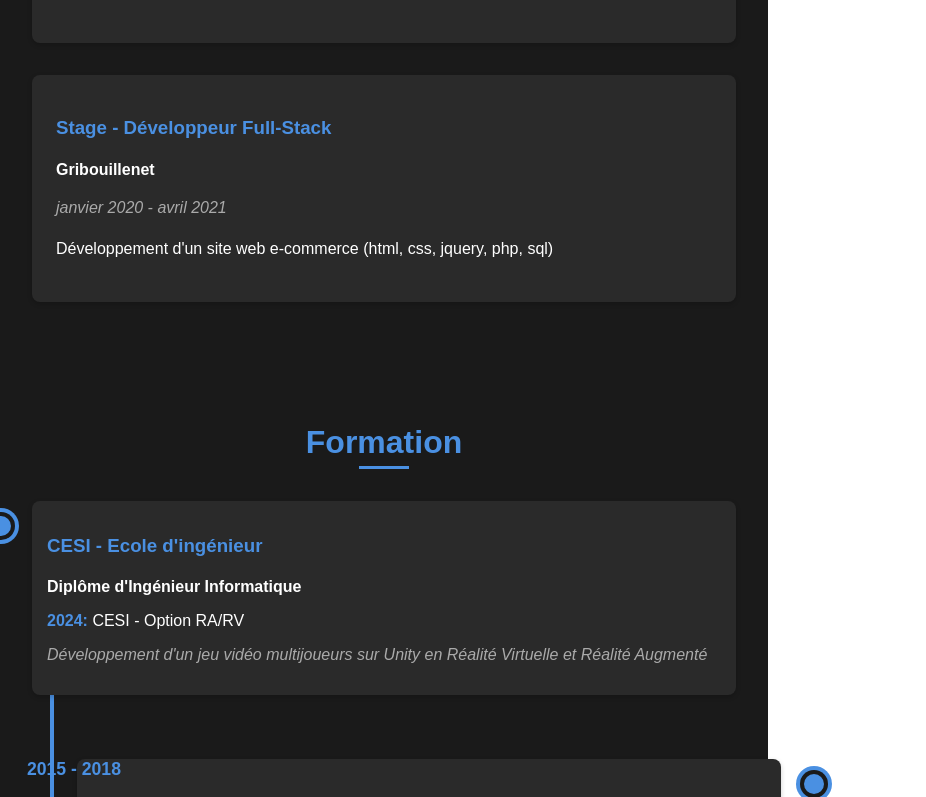
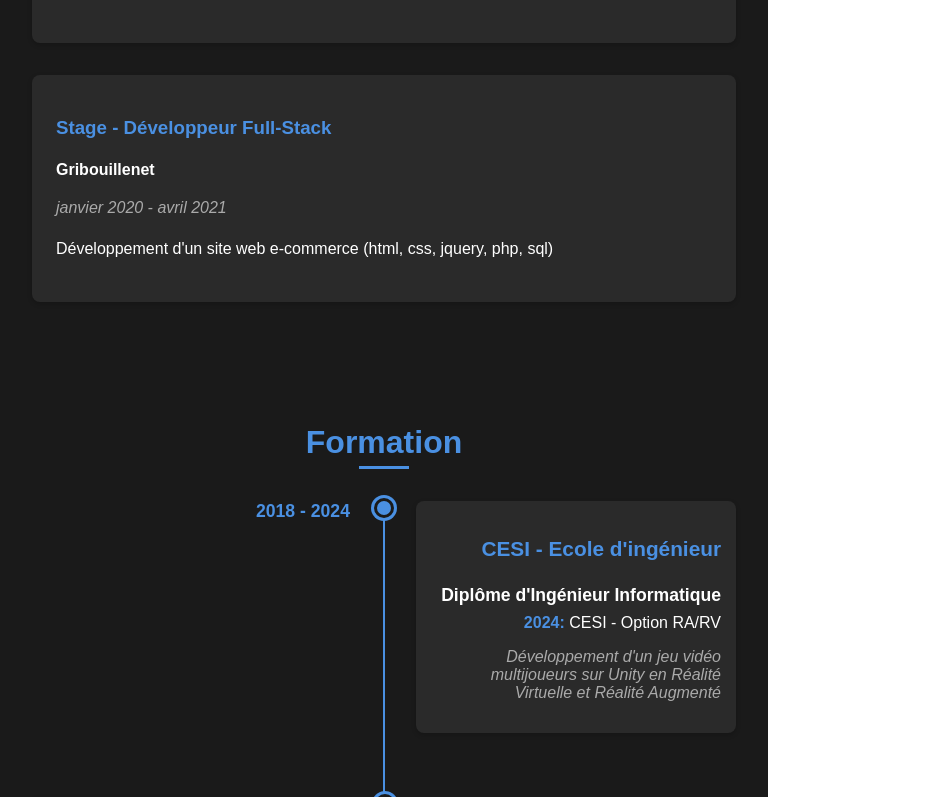
Before and after one commit to HelenaOursel/HelenaOursel.github.io, a React (Create React App) app: page /profil in a window 768 px wide. Shown: the part 2003-2800 px from the top of the page, 926 px wide, since content can reach past the window. Built offline with nearby package versions, Linux system fonts and the light colour scheme.

Commit message:
responsive

```diff
--- a/src/Style/Formation.scss
+++ b/src/Style/Formation.scss
@@ -1,79 +1,54 @@
 @import 'variables';
 
 .formation {
-  padding: 4rem 2rem;
+  padding: 2rem 1rem;
   background-color: $background-dark;
   color: $text-light;
   font-family: 'Arial', sans-serif;
 
   .formation-timeline {
     position: relative;
-    max-width: 1000px;
+    max-width: 100%;
     margin: 0 auto;
+    padding-left: 2rem;
 
     &::before {
       content: '';
       position: absolute;
       top: 0;
       bottom: 0;
-      left: 50%;
-      width: 4px;
+      left: 0;
+      width: 2px;
       background-color: $primary-color;
-      transform: translateX(-50%);
     }
   }
 
   .formation-item {
-    margin-bottom: 4rem;
+    margin-bottom: 3rem;
     position: relative;
-    width: calc(50% - 2rem);
-
-    &:nth-child(even) {
-      float: left;
-      clear: right;
-      padding-right: 2rem;
-    }
-
-    &:nth-child(odd) {
-      float: right;
-      clear: left;
-      padding-left: 2rem;
-    }
+    width: 100%;
+    padding-left: 2rem;
+    box-sizing: border-box;
 
     &::after {
       content: '';
       position: absolute;
-      top: 15px;
-      width: 20px;
-      height: 20px;
+      top: 0;
+      left: -6px;
+      width: 14px;
+      height: 14px;
       background-color: $primary-color;
       border-radius: 50%;
-      box-shadow: 0 0 0 4px $background-dark, 0 0 0 8px $primary-color;
-    }
-
-    &:nth-child(even)::after {
-      right: -11px;
-    }
-
-    &:nth-child(odd)::after {
-      left: -9px;
+      box-shadow: 0 0 0 3px $background-dark, 0 0 0 6px $primary-color;
     }
   }
 
   .formation-period {
-    position: absolute;
-    top: 0;
+    position: relative;
     font-weight: bold;
     color: $primary-color;
-    font-size: 1.1rem;
-  }
-
-  .formation-item:nth-child(even) .formation-period {
-    right: -8rem;
-  }
-
-  .formation-item:nth-child(odd) .formation-period {
-    left: -8rem;
+    font-size: 1rem;
+    margin-bottom: 0.5rem;
   }
 
   .formation-content {
@@ -81,62 +56,108 @@
     background: $background-grey;
     border-radius: 8px;
     box-shadow: 0 2px 5px rgba(0, 0, 0, 0.2);
-    text-align: right;
+    text-align: left;
 
     h3 {
       color: $primary-color;
       margin-bottom: 0.5rem;
+      font-size: 1.2rem;
     }
 
     h4 {
       color: $text-light;
-      margin-bottom: 1rem;
+      margin-bottom: 0.5rem;
+      font-size: 1rem;
     }
 
     .formation-detail {
-      margin-bottom: 1rem;
+      margin-bottom: 0.5rem;
 
       .formation-year {
         font-weight: bold;
         color: $primary-color;
+        font-size: 0.9rem;
       }
 
       .formation-project {
         font-style: italic;
         color: $grey;
+        font-size: 0.9rem;
       }
     }
   }
 
-  @media (max-width: 768px) {
-    .formation-timeline::before {
-      left: 20px;
+  @media (min-width: 768px) {
+    padding: 4rem 2rem;
+
+    .formation-timeline {
+      max-width: 1000px;
+      padding-left: 0;
+
+      &::before {
+        left: 50%;
+        transform: translateX(-50%);
+      }
     }
 
     .formation-item {
-      width: 100%;
-      left: 0;
-      padding-left: 45px;
-      padding-right: 0;
+      width: calc(50% - 2rem);
+      margin-bottom: 4rem;
+      box-sizing: content-box;
 
       &:nth-child(even) {
-        left: 0;
+        float: left;
+        clear: right;
+        padding-right: 2rem;
+        padding-left: 0;
       }
 
-      &::before {
-        left: 14px;
+      &:nth-child(odd) {
+        float: right;
+        clear: left;
+        padding-left: 2rem;
       }
 
-      .formation-content {
-        text-align: left;
-        align-items: flex-start;
+      &:nth-child(even)::after {
+        right: -8px;
+        left: auto;
       }
 
-      .formation-period {
-        right: auto;
-        left: 0;
-        margin-left: -5px;
-        margin-right: 15px;
+      &:nth-child(odd)::after {
+        left: -7px;
+      }
+    }
+
+    .formation-period {
+      position: absolute;
+      top: 0;
+      font-size: 1.1rem;
+    }
+
+    .formation-item:nth-child(even) .formation-period {
+      right: -8rem;
+    }
+
+    .formation-item:nth-child(odd) .formation-period {
+      left: -8rem;
+    }
+
+    .formation-content {
+      text-align: right;
+
+      h3 {
+        font-size: 1.3rem;
+      }
+
+      h4 {
+        font-size: 1.1rem;
+      }
+
+      .formation-detail {
+        .formation-year,
+        .formation-project {
+          font-size: 1rem;
+        }
       }
     }
   }
--- a/src/Style/Navbar.scss
+++ b/src/Style/Navbar.scss
@@ -72,4 +72,12 @@ nav {
       }
     }
   }
+
+  @media (max-width: 768px) {
+    ul {
+      li {
+        margin: 0 10px;
+      }
+    }
+  }
 }
--- a/src/Style/Projets.scss
+++ b/src/Style/Projets.scss
@@ -8,6 +8,7 @@
   padding: 20px;
   padding-top: 0;
   background-color: $background-dark;
+  box-sizing: border-box;
 }
 
 .projets-liste {
```
